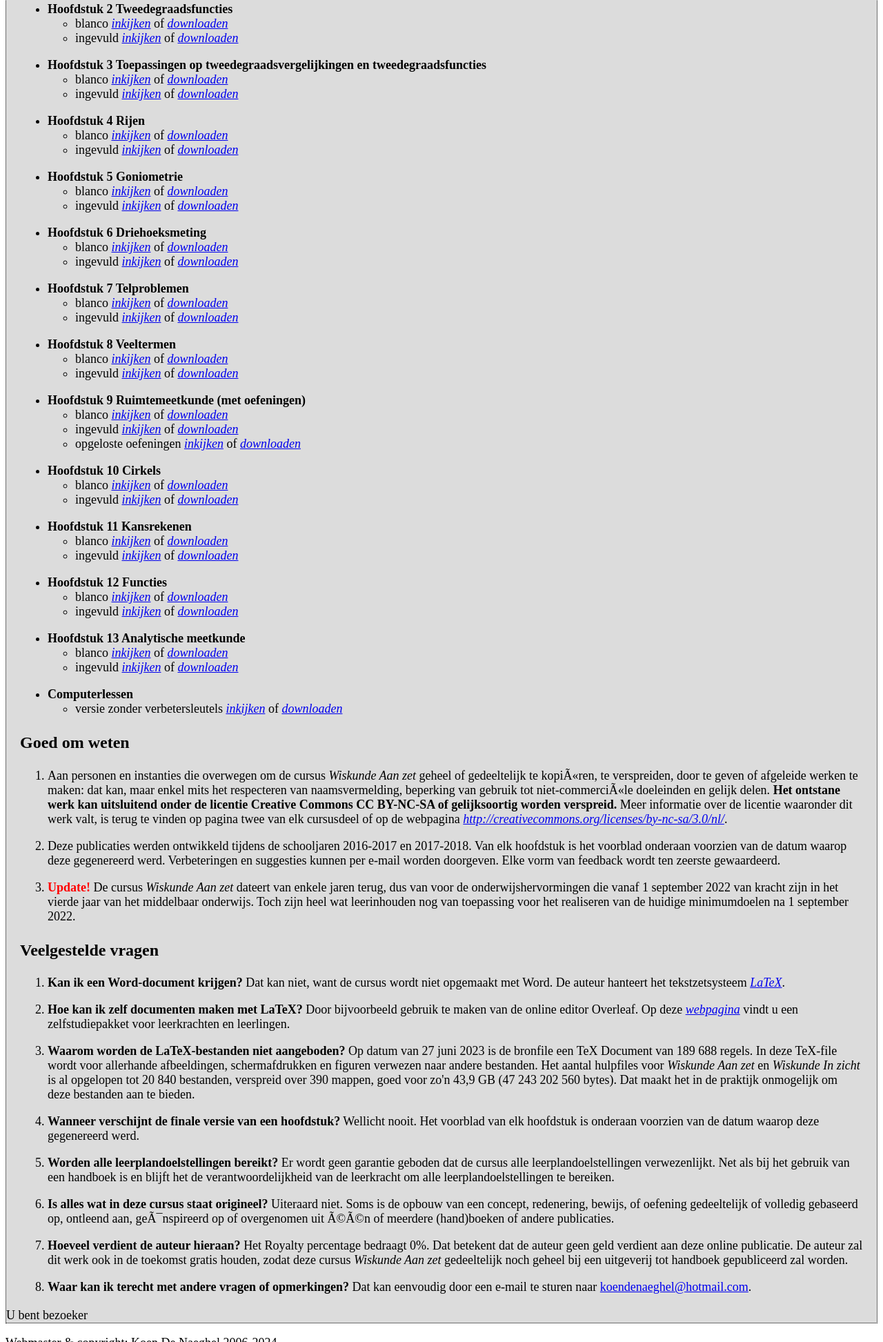
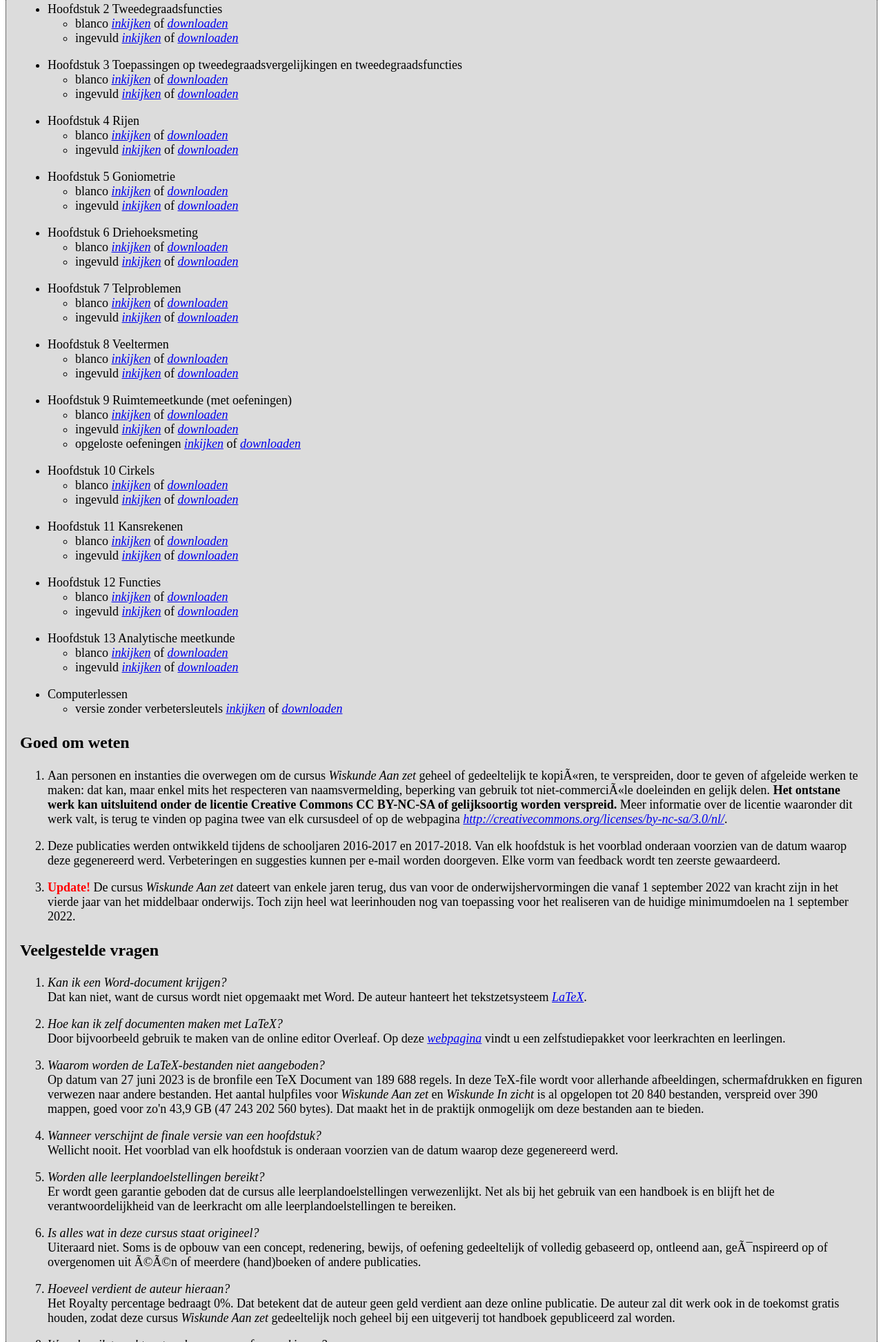
Before and after one commit to koendenaeghel/koendenaeghel.github.io, a plain HTML site: page wiskundeaanzet.htm in a window 1280 px wide. Shown: the part 855-2800 px from the top of the page at 69% size. Drawn offline with Linux system fonts and the light colour scheme.

Commit message:
Update wiskundeaanzet.htm

```diff
--- a/wiskundeaanzet.htm
+++ b/wiskundeaanzet.htm
@@ -139,7 +139,7 @@ Deze cursus werd ontwikkeld tijdens de schooljaren 2016-2017 en 2017-2018, ten b
 </p><h2><font size="+2">Gepubliceerde delen <a title="Deze didactische publicatie is gelicenseerd onder een Creative Commons Naamsvermelding-NietCommercieel-GelijkDelen 3.0 Unported licentie." rel="license" href="https://creativecommons.org/licenses/by-nc-sa/3.0/nl/" target="_blank"><img alt="Creative Commons Licentie" style="border-width:0" src="https://dl.dropboxusercontent.com/scl/fi/ifa766ivq3bhglu8eoxw5/creativecommons.png?rlkey=3avpsiunihrtg36lnsqt2tgtt&raw=1" height="15"></a></font></h2>
 <ul>
 <li>
-<b>Hoofdstuk 1 Tweedegraadsvergelijkingen</b>
+Hoofdstuk 1 Tweedegraadsvergelijkingen
 <ul>
 <li>blanco
 <em><a title="Wiskunde Aan zet is een didactische publicatie, gelicenseerd onder een Creative Commons Naamsvermelding-NietCommercieel-GelijkDelen 3.0 (CC BY-NC-SA). Elke gebruiker wordt geacht op de hoogte te zijn van deze licentievoorwaarden, en ze te aanvaarden." href="https://online.fliphtml5.com/sanky/cxxk/" target="_blank" name="">inkijken</a></em>
@@ -158,7 +158,7 @@ of
 <p></p>
 
 <li>
-<b>Hoofdstuk 2 Tweedegraadsfuncties</b>
+Hoofdstuk 2 Tweedegraadsfuncties
 <ul>
 <li>blanco
 <em><a title="Wiskunde Aan zet is een didactische publicatie, gelicenseerd onder een Creative Commons Naamsvermelding-NietCommercieel-GelijkDelen 3.0 (CC BY-NC-SA). Elke gebruiker wordt geacht op de hoogte te zijn van deze licentievoorwaarden, en ze te aanvaarden." href="https://online.fliphtml5.com/sanky/xpfz/" target="_blank" name="">inkijken</a></em>
@@ -177,7 +177,7 @@ of
 <p></p>
 
 <li>
-<b>Hoofdstuk 3 Toepassingen op tweedegraadsvergelijkingen en tweedegraadsfuncties</b>
+Hoofdstuk 3 Toepassingen op tweedegraadsvergelijkingen en tweedegraadsfuncties
 <ul>
 <li>blanco
 <em><a title="Wiskunde Aan zet is een didactische publicatie, gelicenseerd onder een Creative Commons Naamsvermelding-NietCommercieel-GelijkDelen 3.0 (CC BY-NC-SA). Elke gebruiker wordt geacht op de hoogte te zijn van deze licentievoorwaarden, en ze te aanvaarden." href="https://online.fliphtml5.com/sanky/quqf/" target="_blank" name="">inkijken</a></em>
@@ -196,7 +196,7 @@ of
 <p></p>
 
 <li>
-<b>Hoofdstuk 4 Rijen</b>
+Hoofdstuk 4 Rijen
 <ul>
 <li>blanco
 <em><a title="Wiskunde Aan zet is een didactische publicatie, gelicenseerd onder een Creative Commons Naamsvermelding-NietCommercieel-GelijkDelen 3.0 (CC BY-NC-SA). Elke gebruiker wordt geacht op de hoogte te zijn van deze licentievoorwaarden, en ze te aanvaarden." href="https://online.fliphtml5.com/sanky/uder/" target="_blank" name="">inkijken</a></em>
@@ -215,7 +215,7 @@ of
 <p></p>
 
 <li>
-<b>Hoofdstuk 5 Goniometrie</b>
+Hoofdstuk 5 Goniometrie
 <ul>
 <li>blanco
 <em><a title="Wiskunde Aan zet is een didactische publicatie, gelicenseerd onder een Creative Commons Naamsvermelding-NietCommercieel-GelijkDelen 3.0 (CC BY-NC-SA). Elke gebruiker wordt geacht op de hoogte te zijn van deze licentievoorwaarden, en ze te aanvaarden." href="https://online.fliphtml5.com/sanky/wluv/" target="_blank" name="">inkijken</a></em>
@@ -234,7 +234,7 @@ of
 <p></p>
 
 <li>
-<b>Hoofdstuk 6 Driehoeksmeting</b>
+Hoofdstuk 6 Driehoeksmeting
 <ul>
 <li>blanco
 <em><a title="Wiskunde Aan zet is een didactische publicatie, gelicenseerd onder een Creative Commons Naamsvermelding-NietCommercieel-GelijkDelen 3.0 (CC BY-NC-SA). Elke gebruiker wordt geacht op de hoogte te zijn van deze licentievoorwaarden, en ze te aanvaarden." href="https://online.fliphtml5.com/sanky/kvqz/" target="_blank" name="">inkijken</a></em>
@@ -253,7 +253,7 @@ of
 <p></p>
 
 <li>
-<b>Hoofdstuk 7 Telproblemen</b>
+Hoofdstuk 7 Telproblemen
 <ul>
 <li>blanco
 <em><a title="Wiskunde Aan zet is een didactische publicatie, gelicenseerd onder een Creative Commons Naamsvermelding-NietCommercieel-GelijkDelen 3.0 (CC BY-NC-SA). Elke gebruiker wordt geacht op de hoogte te zijn van deze licentievoorwaarden, en ze te aanvaarden." href="https://online.fliphtml5.com/sanky/fbzy/" target="_blank" name="">inkijken</a></em>
@@ -272,7 +272,7 @@ of
 <p></p>
 
 <li>
-<b>Hoofdstuk 8 Veeltermen</b>
+Hoofdstuk 8 Veeltermen
 <ul>
 <li>blanco
 <em><a title="Wiskunde Aan zet is een didactische publicatie, gelicenseerd onder een Creative Commons Naamsvermelding-NietCommercieel-GelijkDelen 3.0 (CC BY-NC-SA). Elke gebruiker wordt geacht op de hoogte te zijn van deze licentievoorwaarden, en ze te aanvaarden." href="https://online.fliphtml5.com/sanky/fwbf/" target="_blank" name="">inkijken</a></em>
@@ -291,7 +291,7 @@ of
 <p></p>
 
 <li>
-<b>Hoofdstuk 9 Ruimtemeetkunde (met oefeningen)</b>
+Hoofdstuk 9 Ruimtemeetkunde (met oefeningen)
 <ul>
 <li>blanco
 <em><a title="Wiskunde Aan zet is een didactische publicatie, gelicenseerd onder een Creative Commons Naamsvermelding-NietCommercieel-GelijkDelen 3.0 (CC BY-NC-SA). Elke gebruiker wordt geacht op de hoogte te zijn van deze licentievoorwaarden, en ze te aanvaarden." href="https://online.fliphtml5.com/sanky/bcll/" target="_blank" name="">inkijken</a></em>
@@ -316,7 +316,7 @@ of
 <p></p>
 
 <li>
-<b>Hoofdstuk 10 Cirkels</b>
+Hoofdstuk 10 Cirkels
 <ul>
 <li>blanco
 <em><a title="Wiskunde Aan zet is een didactische publicatie, gelicenseerd onder een Creative Commons Naamsvermelding-NietCommercieel-GelijkDelen 3.0 (CC BY-NC-SA). Elke gebruiker wordt geacht op de hoogte te zijn van deze licentievoorwaarden, en ze te aanvaarden." href="https://online.fliphtml5.com/sanky/hnir/" target="_blank" name="">inkijken</a></em>
@@ -335,7 +335,7 @@ of
 <p></p>
 
 <li>
-<b>Hoofdstuk 11 Kansrekenen</b>
+Hoofdstuk 11 Kansrekenen
 <ul>
 <li>blanco
 <em><a title="Wiskunde Aan zet is een didactische publicatie, gelicenseerd onder een Creative Commons Naamsvermelding-NietCommercieel-GelijkDelen 3.0 (CC BY-NC-SA). Elke gebruiker wordt geacht op de hoogte te zijn van deze licentievoorwaarden, en ze te aanvaarden." href="https://online.fliphtml5.com/sanky/dvwv/" target="_blank" name="">inkijken</a></em>
@@ -354,7 +354,7 @@ of
 <p></p>
 
 <li>
-<b>Hoofdstuk 12 Functies</b>
+Hoofdstuk 12 Functies
 <ul>
 <li>blanco
 <em><a title="Wiskunde Aan zet is een didactische publicatie, gelicenseerd onder een Creative Commons Naamsvermelding-NietCommercieel-GelijkDelen 3.0 (CC BY-NC-SA). Elke gebruiker wordt geacht op de hoogte te zijn van deze licentievoorwaarden, en ze te aanvaarden." href="https://online.fliphtml5.com/sanky/pxdx/" target="_blank" name="">inkijken</a></em>
@@ -373,7 +373,7 @@ of
 <p></p>
 
 <li>
-<b>Hoofdstuk 13 Analytische meetkunde</b>
+Hoofdstuk 13 Analytische meetkunde
 <ul>
 <li>blanco
 <em><a title="Wiskunde Aan zet is een didactische publicatie, gelicenseerd onder een Creative Commons Naamsvermelding-NietCommercieel-GelijkDelen 3.0 (CC BY-NC-SA). Elke gebruiker wordt geacht op de hoogte te zijn van deze licentievoorwaarden, en ze te aanvaarden." href="https://online.fliphtml5.com/sanky/ican/" target="_blank" name="">inkijken</a></em>
@@ -391,7 +391,7 @@ of
 <p></p>
 
 <li>
-<b>Computerlessen</b>
+Computerlessen
 <ul>
 <li>versie zonder verbetersleutels
 <em><a title="Wiskunde Aan zet is een didactische publicatie, gelicenseerd onder een Creative Commons Naamsvermelding-NietCommercieel-GelijkDelen 3.0 (CC BY-NC-SA). Elke gebruiker wordt geacht op de hoogte te zijn van deze licentievoorwaarden, en ze te aanvaarden." href="https://online.fliphtml5.com/sanky/dvev/" target="_blank" name="">inkijken</a></em>
@@ -427,42 +427,49 @@ De cursus <i>Wiskunde Aan zet</i> dateert van enkele jaren terug, dus van voor d
 
 <ol>
 <li>
-<strong>Kan ik een Word-document krijgen?</strong> Dat kan niet, want de cursus wordt niet opgemaakt met Word. De auteur hanteert het tekstzetsysteem <a href="http://nl.wikipedia.org/wiki/LaTeX" target="_blank" name=""><em>LaTeX</em></a>.
+<i>Kan ik een Word-document krijgen?</i><br>
+Dat kan niet, want de cursus wordt niet opgemaakt met Word. De auteur hanteert het tekstzetsysteem <a href="http://nl.wikipedia.org/wiki/LaTeX" target="_blank" name=""><em>LaTeX</em></a>.
 </li>
 <p>
 </p>
 <li>
-<strong>Hoe kan ik zelf documenten maken met LaTeX?</strong> Door bijvoorbeeld gebruik te maken van de online editor Overleaf. Op deze <a href="http://www.koendenaeghel.be/latex.htm" target="_blank" name=""><em>webpagina</em></a> vindt u een zelfstudiepakket voor leerkrachten en leerlingen.
+<i>Hoe kan ik zelf documenten maken met LaTeX?</i><br>
+Door bijvoorbeeld gebruik te maken van de online editor Overleaf. Op deze <a href="http://www.koendenaeghel.be/latex.htm" target="_blank" name=""><em>webpagina</em></a> vindt u een zelfstudiepakket voor leerkrachten en leerlingen.
 </li>
 <p>
 </p>
 <li>
-<strong>Waarom worden de LaTeX-bestanden niet aangeboden?</strong> Op datum van 27 juni 2023 is de bronfile een TeX Document van 189 688 regels. In deze TeX-file wordt voor allerhande afbeeldingen, schermafdrukken en figuren verwezen naar andere bestanden. Het aantal hulpfiles voor <i>Wiskunde Aan zet</i> en <i>Wiskunde In zicht</i> is al opgelopen tot 20 840 bestanden, verspreid over 390 mappen, goed voor zo'n 43,9 GB (47 243 202 560 bytes). Dat maakt het in de praktijk onmogelijk om deze bestanden aan te bieden.
+<i>Waarom worden de LaTeX-bestanden niet aangeboden?</i><br>
+Op datum van 27 juni 2023 is de bronfile een TeX Document van 189 688 regels. In deze TeX-file wordt voor allerhande afbeeldingen, schermafdrukken en figuren verwezen naar andere bestanden. Het aantal hulpfiles voor <i>Wiskunde Aan zet</i> en <i>Wiskunde In zicht</i> is al opgelopen tot 20 840 bestanden, verspreid over 390 mappen, goed voor zo'n 43,9 GB (47 243 202 560 bytes). Dat maakt het in de praktijk onmogelijk om deze bestanden aan te bieden.
 </li>
 <p>
 </p>
 <li>
-<strong>Wanneer verschijnt de finale versie van een hoofdstuk?</strong> Wellicht nooit. Het voorblad van elk hoofdstuk is onderaan voorzien van de datum waarop deze gegenereerd werd.
+<i>Wanneer verschijnt de finale versie van een hoofdstuk?</i><br>
+Wellicht nooit. Het voorblad van elk hoofdstuk is onderaan voorzien van de datum waarop deze gegenereerd werd.
 </li>
 <p>
 </p>
 <li>
-<strong>Worden alle leerplandoelstellingen bereikt?</strong> Er wordt geen garantie geboden dat de cursus alle leerplandoelstellingen verwezenlijkt. Net als bij het gebruik van een handboek is en blijft het de verantwoordelijkheid van de leerkracht om alle leerplandoelstellingen te bereiken.
+<i>Worden alle leerplandoelstellingen bereikt?</i><br>
+Er wordt geen garantie geboden dat de cursus alle leerplandoelstellingen verwezenlijkt. Net als bij het gebruik van een handboek is en blijft het de verantwoordelijkheid van de leerkracht om alle leerplandoelstellingen te bereiken.
 </li>
 <p>
 </p>
 <li>
-<strong>Is alles wat in deze cursus staat origineel?</strong> Uiteraard niet. Soms is de opbouw van een concept, redenering, bewijs, of oefening gedeeltelijk of volledig gebaseerd op, ontleend aan, geïnspireerd op of overgenomen uit één of meerdere (hand)boeken of andere publicaties.
+<i>Is alles wat in deze cursus staat origineel?</i><br>
+Uiteraard niet. Soms is de opbouw van een concept, redenering, bewijs, of oefening gedeeltelijk of volledig gebaseerd op, ontleend aan, geïnspireerd op of overgenomen uit één of meerdere (hand)boeken of andere publicaties.
 </li>
 <p>
 </p>
 <li>
-<strong>Hoeveel verdient de auteur hieraan?</strong> Het Royalty percentage bedraagt 0%. Dat betekent dat de auteur geen geld verdient aan deze online publicatie. De auteur zal dit werk ook in de toekomst gratis houden, zodat deze cursus <i>Wiskunde Aan zet</i> gedeeltelijk noch geheel bij een uitgeverij tot handboek gepubliceerd zal worden.
+<i>Hoeveel verdient de auteur hieraan?</i><br> Het Royalty percentage bedraagt 0%. Dat betekent dat de auteur geen geld verdient aan deze online publicatie. De auteur zal dit werk ook in de toekomst gratis houden, zodat deze cursus <i>Wiskunde Aan zet</i> gedeeltelijk noch geheel bij een uitgeverij tot handboek gepubliceerd zal worden.
 </li>
 <p>
 </p>
 <li>
-<strong>Waar kan ik terecht met andere vragen of opmerkingen?</strong> Dat kan eenvoudig door een e-mail te sturen naar <a href="mailto:koendenaeghel@hotmail.com" name="">koendenaeghel@hotmail.com</a>.
+<i>Waar kan ik terecht met andere vragen of opmerkingen?</i><br>
+Dat kan eenvoudig door een e-mail te sturen naar <a href="mailto:koendenaeghel@hotmail.com" name="">koendenaeghel@hotmail.com</a>.
 </li>
 </ol></div>
 
```
